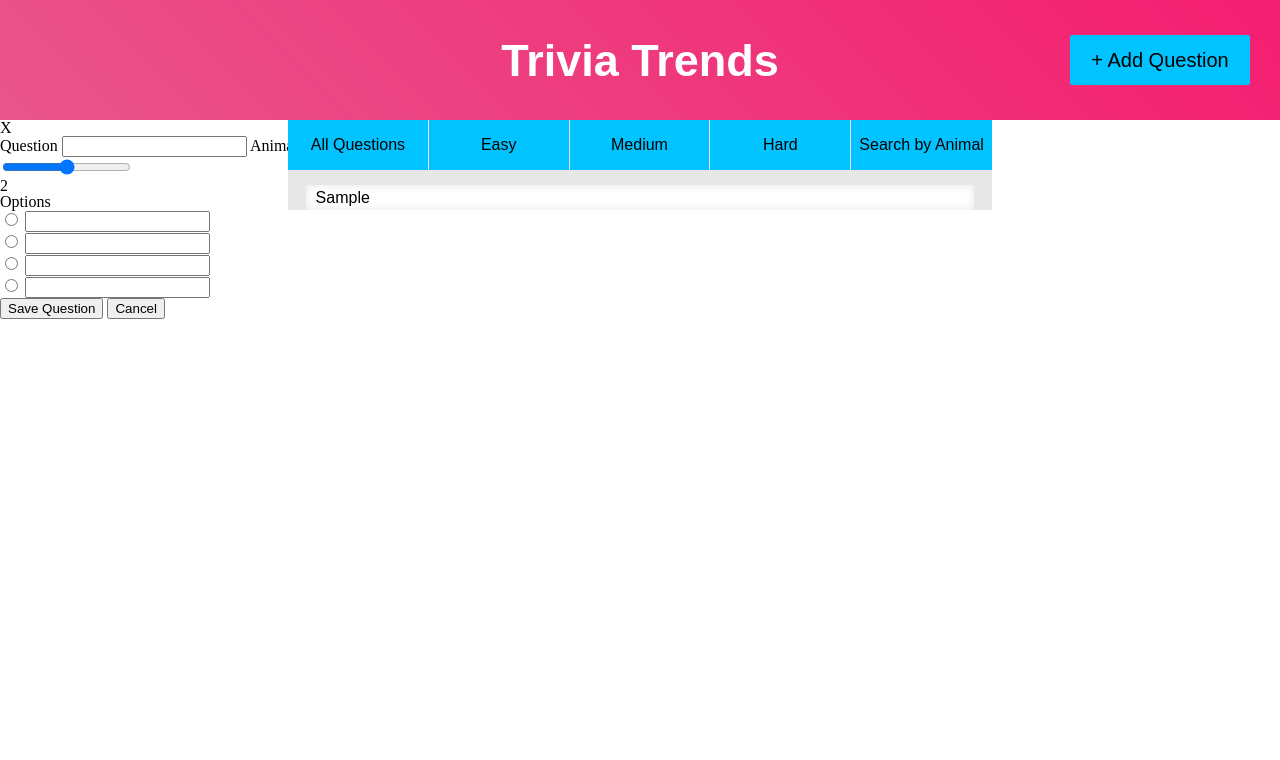
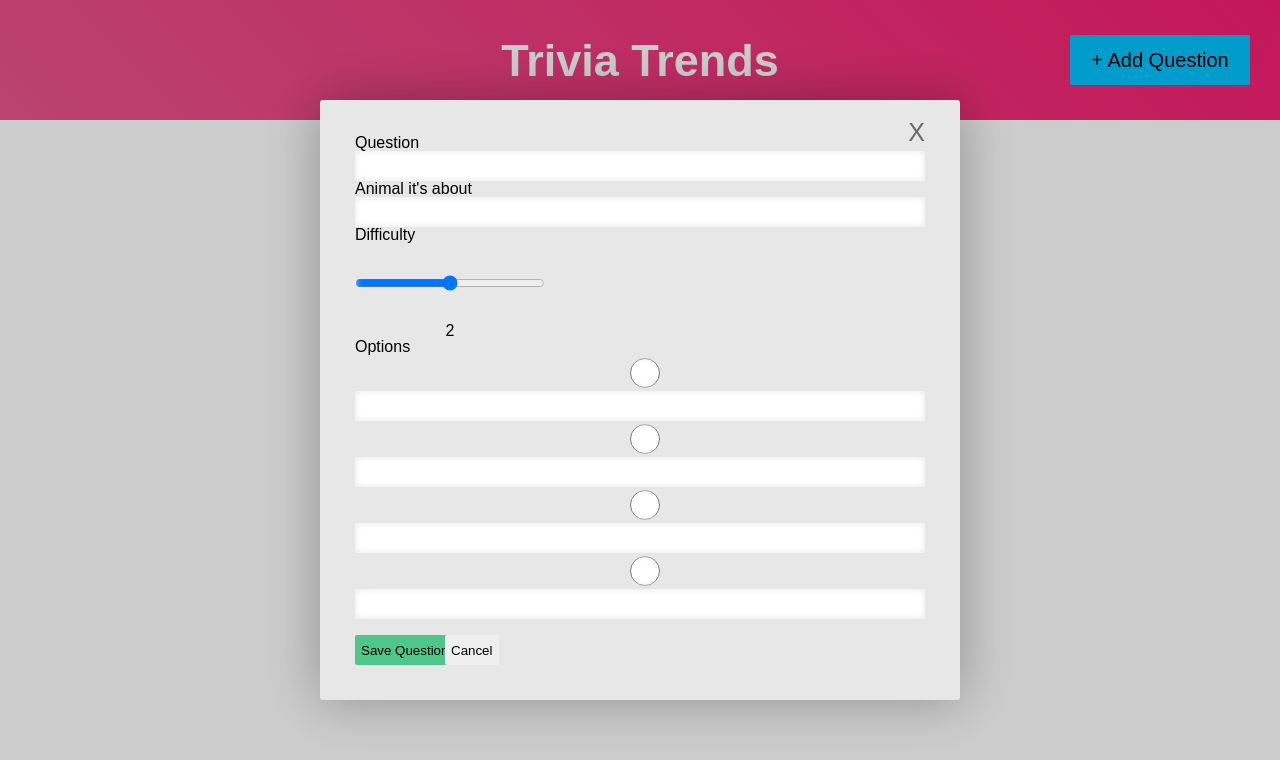
Before and after one commit to chasewdavis/Trivia-Trends-Simulation-Angular, a plain HTML site: page index.html in a window 1280 px wide. Both pictures are taken after typing "Sample" into the empty fields and a click on the button "+ Add Question". Drawn offline with nearby package versions, Linux system fonts and the light colour scheme; some packages are replaced by stand-ins of ours; no server answers.

Commit message:
model work

```diff
--- a/app/styles/main.css
+++ b/app/styles/main.css
@@ -95,9 +95,9 @@ html {
 
 .trivia-container {
     position: absolute;
-    left: 22.5%;
+    left: 25%;
     background: #E7E7E7;
-    width: 55%;
+    width: 50%;
     /* height: 100%; */
 }
 
@@ -130,3 +130,88 @@ html {
 .btn-container button:nth-last-child(1){
     border-right: none;
 }
+
+/*  model   */
+
+.cover {
+    position:fixed;
+    top:0;
+    width: 100%;
+    height: 100%;
+    background: rgba(0,0,0,.2);
+    font-family: Arial, Helvetica, sans-serif;
+}
+
+.cover div:nth-child(1) {
+    width: 50%;
+    position: absolute;
+    height: 600px;
+    left: 25%;
+    top:50%;
+    transform: translateY(-300px);
+    background:#E7E7E7;
+    border-radius: 3px;
+    padding: 35px;
+    box-shadow: 0 0 55px rgba(0,0,0,.3);
+}
+
+form .close {
+    /* background: green; */
+    text-align: right;
+    color:#686868;
+    font-size: 25px;
+    position: absolute;
+    right: 35px;
+    top:20px;
+}
+
+form input {
+    width: 100%;
+    height: 30px;
+    border: none;
+    box-shadow: inset 0 0 7px #E7E7E7;
+    font-size: 16px;
+    padding: 0 10px;
+}
+
+form span {
+    /* border:1px solid; */
+}
+
+.range input {
+    width: 33.3%;
+    margin: 25px 0;
+}
+.range h5 {
+    width: 33.3%;
+    /* background: white; */
+    text-align: center;
+}
+
+#bottom {
+    border: 4px solid green;
+}
+
+.green, .red, .grey-btn {
+    position: absolute;
+    bottom: 35px;
+}
+
+.green {
+    height: 30px;
+    background: #4FC78B;
+    border: none;
+    border-radius: 2px;
+}
+
+.red {
+    height: 30px;
+}
+
+.grey-btn {
+    height: 30px;
+    bottom: 35px;
+    left: 125px;
+    border: none;
+    border-radius:2px;
+}
--- a/app/trivia/trivia.css
+++ b/app/trivia/trivia.css
@@ -43,12 +43,12 @@
     align-items: center;
     border-radius: 2px;
     color: white;
-    cursor: pointer;
+    /* cursor: pointer; */
 }
 
-.difficulty:hover {
+/* .difficulty:hover {
     box-shadow: 0 0 10px #C0C0C0;
-}
+} */
 
 .answer-container {
     position: absolute;
--- a/index.html
+++ b/index.html
@@ -31,6 +31,8 @@
 
     </div>
     <div class="modal" ng-show="modalOpen">
+        <div class="cover">
+          <div>
             <form>
               <h4 class="close" ng-click="closeModal()">X</h4>
 
@@ -67,16 +69,18 @@
               <!-- Buttons when adding Question -->
               <div class="buttons" ng-show="addingNew">
                 <button class="green" ng-click="addQuestion(currentQuestion)" ng-click="getQuestions()">Save Question</button>
-                <button ng-click="closeModal()">Cancel</button>
+                <button class="grey-btn" ng-click="closeModal()">Cancel</button>
               </div>
               <!-- Buttons when editing -->
-              <div class="buttons" ng-show="editing">
+              <div id="bottom" class="buttons" ng-show="editing">
                 <button class="red" ng-click="deleteQuestion(currentQuestion._id)">Delete Question</button>
                 <button class="green" ng-click="updateQuestion(currentQuestion)">Save Changes</button>
-                <button ng-click="closeModal()">Cancel</button>
+                <button class="grey-btn" ng-click="closeModal()">Cancel</button>
               </div>
             </form>
-          </div>
+        </div>
+      </div>
+    </div>
 
     <script src="https://cdnjs.cloudflare.com/ajax/libs/angular.js/1.6.5/angular.js" charset="utf-8"></script>
     <script src="https://cdnjs.cloudflare.com/ajax/libs/angular-ui-router/1.0.3/angular-ui-router.js" charset="utf-8"></script>
```
